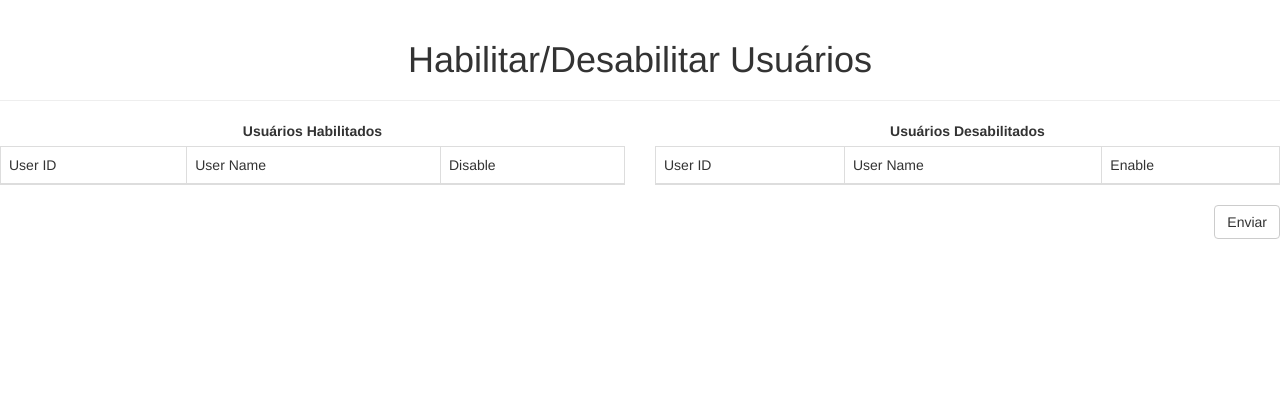
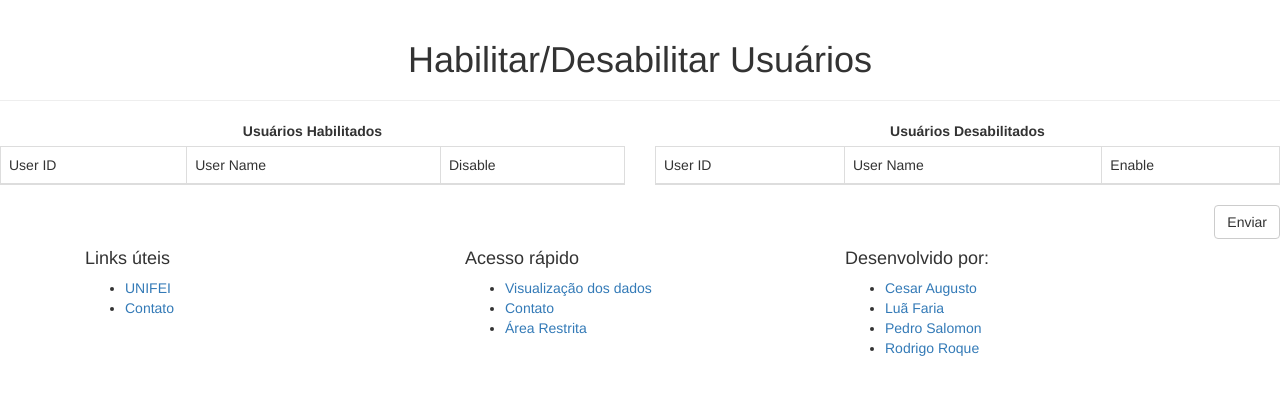
Before and after one commit to roquerodrigo/cepremg, a PHP site: template resources/views/deleteUserForm.html.twig in a window 1280 px wide. Shown: the part 52-447 px from the top of the page. Run offline with PHP 8.4, Linux system fonts and the light colour scheme; the template is opened without the code that fills it, so the values that code supplies are empty; some libraries are stand-ins or nearby versions.

Commit message:
Footer e melhorias no twig

```diff
--- a/resources/views/createUserForm.html.twig
+++ b/resources/views/createUserForm.html.twig
@@ -1,8 +1,6 @@
 {% extends 'layouts/master.html.twig' %}
 
 {% block content %}
-    {% include 'layouts/navbar.html.twig' %}
-
     <div class="row">
         <div class="col-md-4"></div>
         <div class="col-md-4 well well-lg">
--- a/resources/views/deleteUserForm.html.twig
+++ b/resources/views/deleteUserForm.html.twig
@@ -1,33 +1,31 @@
 {% extends 'layouts/master.html.twig' %}
 
 {% block content %}
-    {% include 'layouts/navbar.html.twig' %}
-    <div id = "tabela">
-    {% include 'partials/deleteUsersTable.html.twig'
-        with {'Enabled': Enabled, 'Disabled': Disabled}
-    %}
+    <div id="tabela">
+        {% include 'partials/deleteUsersTable.html.twig'
+        with {'Enabled': Enabled, 'Disabled': Disabled} %}
     </div>
 {% endblock %}
 
 
 {% block js %}
     <script type="text/javascript">
-        function deletaUser () {
+        function deletaUser() {
             var usersToDisableId = [];
             var usersToEnableId = [];
-            var i =0;
+            var i = 0;
             $("input[name='disable']").each(function (index) {
-                if($(this).is(":checked")) {
+                if ($(this).is(":checked")) {
                     usersToDisableId[i++] = $(this).val();
                 }
             });
             i = 0;
             $("input[name='enable']").each(function (index) {
-                if($(this).is(":checked"))
+                if ($(this).is(":checked"))
                     usersToEnableId[i++] = $(this).val();
             });
             $.ajax({
-                method:"POST",
+                method: "POST",
                 url: "/admin/disable-user",
                 data: {'usersToDisableId': usersToDisableId, 'usersToEnableId': usersToEnableId},
                 success: function (data) {
--- a/resources/views/faleConosco.html.twig
+++ b/resources/views/faleConosco.html.twig
@@ -1,8 +1,6 @@
 {% extends 'layouts/master.html.twig' %}
 
 {% block content %}
-    {% include 'layouts/navbar.html.twig' %}
-
     {% verbatim %}
     <div class="container" ng-app="app">
         <div ng-controller="AppController">
--- a/resources/views/import.html.twig
+++ b/resources/views/import.html.twig
@@ -1,8 +1,6 @@
 {% extends 'layouts/master.html.twig' %}
 
 {% block content %}
-    {% include 'layouts/navbar.html.twig' %}
-
     <div class="container">
 
         {% for message in messages %}
--- /dev/null
+++ b/resources/views/layouts/footer.html.twig
@@ -0,0 +1,29 @@
+<footer>
+    <div class="container">
+        <div class="col-md-4">
+            <h4>Links úteis</h4>
+            <ul>
+                <li><a href="http://www.unifei.edu.br/">UNIFEI</a></li>
+                <li><a href="/faleConosco">Contato</a></li>
+            </ul>
+        </div>
+        <div class="col-md-4">
+            <h4>Acesso rápido</h4>
+            <ul>
+                <li><a href="/">Visualização dos dados</a></li>
+                <li><a href="/faleConosco">Contato</a></li>
+                <li><a href="/login">Área Restrita</a></li>
+            </ul>
+        </div>
+
+        <div class="col-md-4">
+            <h4>Desenvolvido por: </h4>
+            <ul>
+                <li><a target="_blank" href="https://github.com/cesaraugusto-dev">Cesar Augusto</a></li>
+                <li><a target="_blank" href="https://github.com/b2fdp">Luã Faria</a></li>
+                <li><a target="_blank" href="https://github.com/pedroprado010">Pedro Salomon</a></li>
+                <li><a target="_blank" href="https://github.com/roquerodrigo">Rodrigo Roque</a></li>
+            </ul>
+        </div>
+    </div>
+</footer>
--- a/resources/views/layouts/master.html.twig
+++ b/resources/views/layouts/master.html.twig
@@ -9,7 +9,9 @@
     {% block css %}{% endblock %}
 </head>
 <body>
+{% include 'layouts/navbar.html.twig' %}
 {% block content %}{% endblock %}
+{% include 'layouts/footer.html.twig' %}
 <script src="/js/app.js"></script>
 {% block js %}
 {% endblock %}
--- a/resources/views/login.html.twig
+++ b/resources/views/login.html.twig
@@ -1,8 +1,6 @@
 {% extends 'layouts/master.html.twig' %}
 
 {% block content %}
-    {% include 'layouts/navbar.html.twig' %}
-
     <div class="row">
         <div class="col-md-4"></div>
         <div class="col-md-4 well well-lg">
--- a/resources/views/updateUserForm.html.twig
+++ b/resources/views/updateUserForm.html.twig
@@ -1,8 +1,6 @@
 {% extends 'layouts/master.html.twig' %}
 
 {% block content %}
-    {% include 'layouts/navbar.html.twig' %}
-
     <div class="row">
         <div class="col-md-4"></div>
         <div class="col-md-4 well well-lg">
@@ -12,7 +10,7 @@
             <form method="POST">
                 <div class="form-group">
                     <label for="name-id">Nome Completo:</label>
-    			<input id="name-id" class="form-control" name="newName" placeholder="Nome Completo" type="text" value="{{session.name}}">
+                    <input id="name-id" class="form-control" name="newName" placeholder="Nome Completo" type="text" value="{{ session.name }}">
                 </div>
 
 
@@ -32,7 +30,7 @@
             </form>
             {% if failure == true %}
                 <div class="panel panel-danger">
-    			<div class="panel-heading">Erro {{message}}</div>
+                    <div class="panel-heading">Erro {{ message }}</div>
                 </div>
             {% endif %}
             {% if success == true %}
```
Also changed, not shown: resources/views/dataOverview.html.twig (+12 -13 lines), resources/views/lerMensagem.html.twig (+22 -24 lines), resources/views/userArea.html.twig (+10 -12 lines), resources/views/visualizarTodasMensagens.html.twig (+15 -17 lines). Lines whose indentation alone changed are shown as unchanged.
